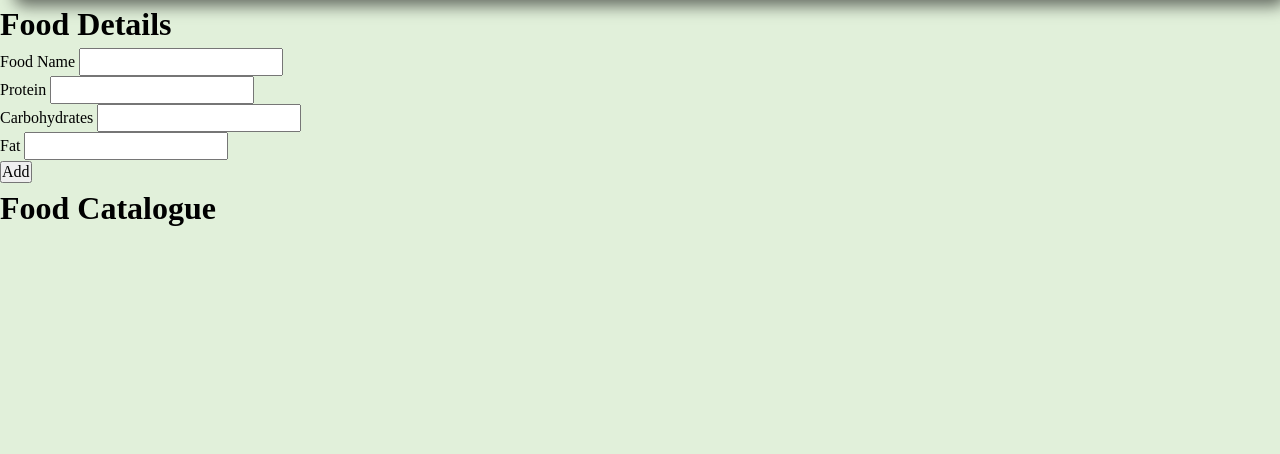
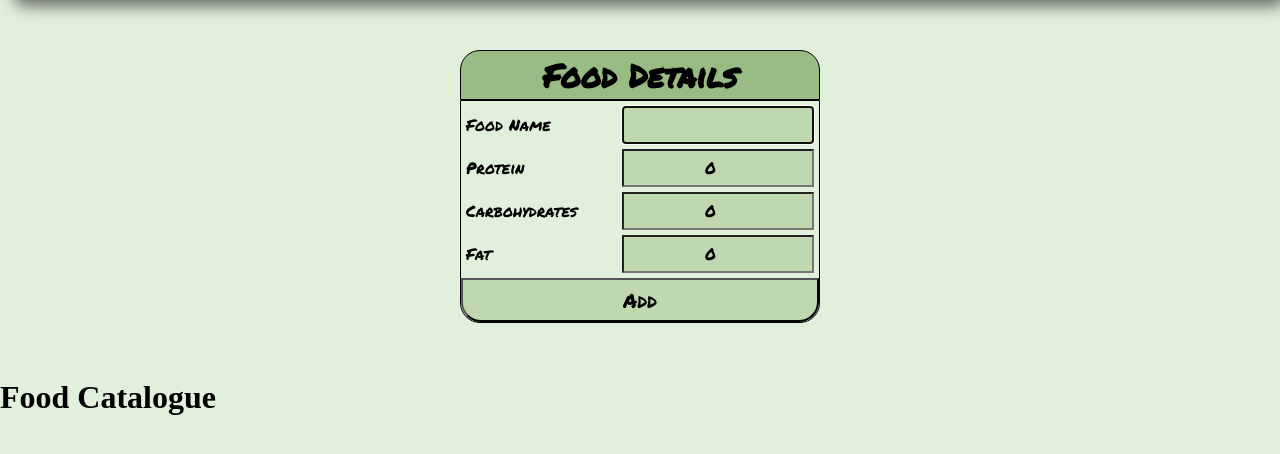
Before and after one commit to cantseeathing/Flask-Food-Tracker-SQLLITE, a Flask app: template templates/add_food.html in a window 1280 px wide. Shown: the part 127-581 px from the top of the page. Run offline with Flask 3, Linux system fonts and the light colour scheme; the template is opened without the code that fills it, so the values that code supplies are empty.

Commit message:
finished design and implementation

```diff
--- a/static/styles/add_food.css
+++ b/static/styles/add_food.css
@@ -0,0 +1,61 @@
+.add_food_content {
+    margin: 30px auto;
+    width: 400px;
+    padding: 20px;
+    height: max-content;
+}
+
+.add_food_content_title {
+    background-color: #99BC85;
+    width: 100%;
+    height: max-content;
+    border: 1px solid black;
+    font-family: 'Permanent Marker', cursive;
+    & > h1 {
+        text-align: center;
+    }
+    border-top-left-radius: 20px;
+    border-top-right-radius: 20px;
+}
+
+.add_food_content_details {
+    border: 1px solid black;
+    border-bottom-left-radius: 20px;
+    border-bottom-right-radius: 20px;
+    & ul {
+        list-style: none;
+        & li {
+            margin: 5px;
+        }
+    }
+    & input {
+        text-align: center;
+        padding: 5px;
+        background-color: #BFD8AF;
+    }
+    & form {
+        margin: 0px;
+    }
+}
+
+.add_food_form_row {
+    display: flex;
+    flex-direction: row;
+    justify-content: space-between;
+    align-items: center;
+    font-family: 'Permanent Marker', cursive;
+}
+
+.add_food_button {
+    width: 100%;
+    border-bottom-left-radius: 20px;
+    border-bottom-right-radius: 20px;
+    margin: 0;
+    transition-duration: 0.2s;
+    font-family: 'Permanent Marker', cursive;
+    font-size: 20px;
+    &:hover {
+        cursor: pointer;
+        background-color: #99BC85;
+    }
+}
--- a/templates/add_food.html
+++ b/templates/add_food.html
@@ -10,30 +10,40 @@
 
 {% block content %}
     <div class="add_food_content">
+        <div class="add_food_content_title">
             <h1>Food Details</h1>
         </div>
-    <div>
+        <div class="add_food_content_details">
             <form method="POST" action="{{ url_for('add_food') }}" >
                 <ul>
                     <li>
+                        <div class="add_food_form_row">
                             <label for="food_name">Food Name</label>
-                    <input type="text" name="food_name" id="food_name">
+                            <input autocomplete="off" type="text" name="food_name" id="food_name" autofocus>
+                        </div>
                     </li>
                     <li>
+                        <div class="add_food_form_row">
                             <label for="food_protein">Protein</label>
-                    <input type="text" name="food_protein" id="food_protein">
+                            <input autocomplete="off" type="number" name="food_protein" id="food_protein" value="0">
+                        </div>
                     </li>
                     <li>
+                        <div class="add_food_form_row">
                             <label for="food_carbs">Carbohydrates</label>
-                    <input type="text" name="food_carbs" id="food_carbs">
+                            <input autocomplete="off" type="number" name="food_carbs" id="food_carbs" value="0">
+                        </div>
                     </li>
                     <li>
+                        <div class="add_food_form_row">
                             <label for="food_fat">Fat</label>
-                    <input type="text" name="food_fat" id="food_fat">
+                            <input autocomplete="off" type="number" name="food_fat" id="food_fat" value="0">
+                        </div>
                     </li>
                 </ul>
-            <input type="submit" value="Add">
+                <input class="add_food_button" type="submit" value="Add">
             </form>
+        </div>
     </div>
     <div>
         <h1>Food Catalogue</h1>
```
Lines whose indentation alone changed are shown as unchanged.
